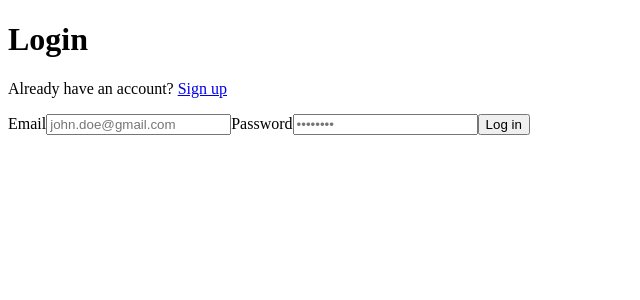
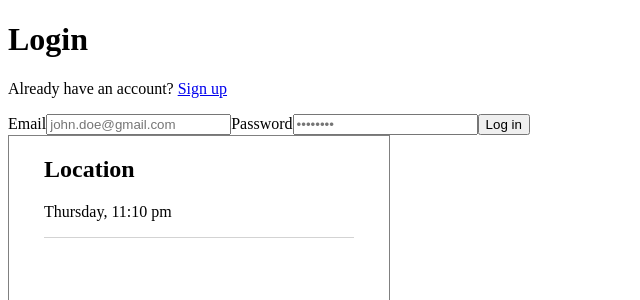
Before and after one commit to mharley12345/blitz-build-fe, a React (Create React App) app in the folder blitz-build/: page / in a window 1280 px wide. Shown: the top 300 px of the page, without its empty margins (0-640 px from the left). Built offline with nearby package versions, Linux system fonts and the light colour scheme; no server answers.

Commit message:
fetch data from darksky and created current time

```diff
--- a/blitz-build/src/components/auth/Login.jsx
+++ b/blitz-build/src/components/auth/Login.jsx
@@ -1,5 +1,7 @@
 import React from "react";
 import { Link } from "react-router-dom"
+
+import DashboardWeater from '../weather/DashboardWeather.jsx'
 
 function Login() {
   return (
@@ -13,6 +15,7 @@ function Login() {
         <input placeholder="••••••••" />
         <button>Log in</button>
       </form>
+      <DashboardWeater />
     </div>
   );
 }
--- /dev/null
+++ b/blitz-build/src/components/weather/DashboardWeather.jsx
@@ -0,0 +1,81 @@
+import React, { useState, useEffect } from "react";
+import axios from "axios";
+import styled from "styled-components";
+
+const WeatherContainer = styled.div`
+  width: 380px;
+  height: 239px;
+  border: 1px solid grey;
+`;
+const WeatherLocationInfo = styled.div`
+  margin: 15px 35px;
+  border-bottom: 1px solid lightgrey;
+`;
+const WeatherInfo = styled.div`
+  margin: 15px 35px;
+  display: flex;
+`;
+const WeatherData = styled.div`
+width:50%
+
+`;
+const WeatherTem = styled.div`
+font-weight: bold;
+font-size:60px;
+`;
+const WeatherIcon = styled.div`
+  width: 50%;
+`;
+function DashboardWeather() {
+  const [weatherData, setWeatherData] = useState();
+  useEffect(() => {
+    const api_key = "425ccdff13ee9871b8d3b2ad4fb9632f";
+    axios
+      .get(
+        `https://cors-anywhere.herokuapp.com/https://api.darksky.net/forecast/${api_key}/37.8267,-122.4233`
+      )
+      .then(res => {
+        setWeatherData(res.data);
+      });
+  }, []);
+  console.log(weatherData);
+
+  const days = ["Sunday", "Monday", "Tuesday", "Wednesday", "Thursday", "Friday", "Saturday"];
+  const d = new Date();
+  const day = days[d.getDay()];
+  var hour = d.getHours();
+  var ampm = 'am';
+
+  if (hour > 12) {
+    hour = hour - 12;
+    ampm='pm'
+  }
+
+  const minute = d.getMinutes();
+  return (
+    <WeatherContainer>
+      <WeatherLocationInfo>
+        <h2>Location</h2>
+        <p>{day}, {hour}:{minute} {ampm}</p>
+      </WeatherLocationInfo>
+
+      {weatherData ? (
+        <WeatherInfo>
+          <WeatherData>
+            <WeatherTem>
+              {weatherData.currently.apparentTemperature.toFixed(0)}
+              <span>&#176;</span>
+            </WeatherTem>
+            <p>
+              Humidity {weatherData.currently.humidity * 100}
+              <span>&#37;</span>
+            </p>
+          </WeatherData>
+          <WeatherIcon>{weatherData.currently.icon}</WeatherIcon>{" "}
+        </WeatherInfo>
+      ) : null}
+    </WeatherContainer>
+  );
+}
+
+export default DashboardWeather;
--- a/blitz-build/src/components/weather/index.js
+++ /dev/null
@@ -1 +0,0 @@
-/* this is a comment */
```
Also changed, not shown: 1 other file (tests, documents, lock files or other folders).
